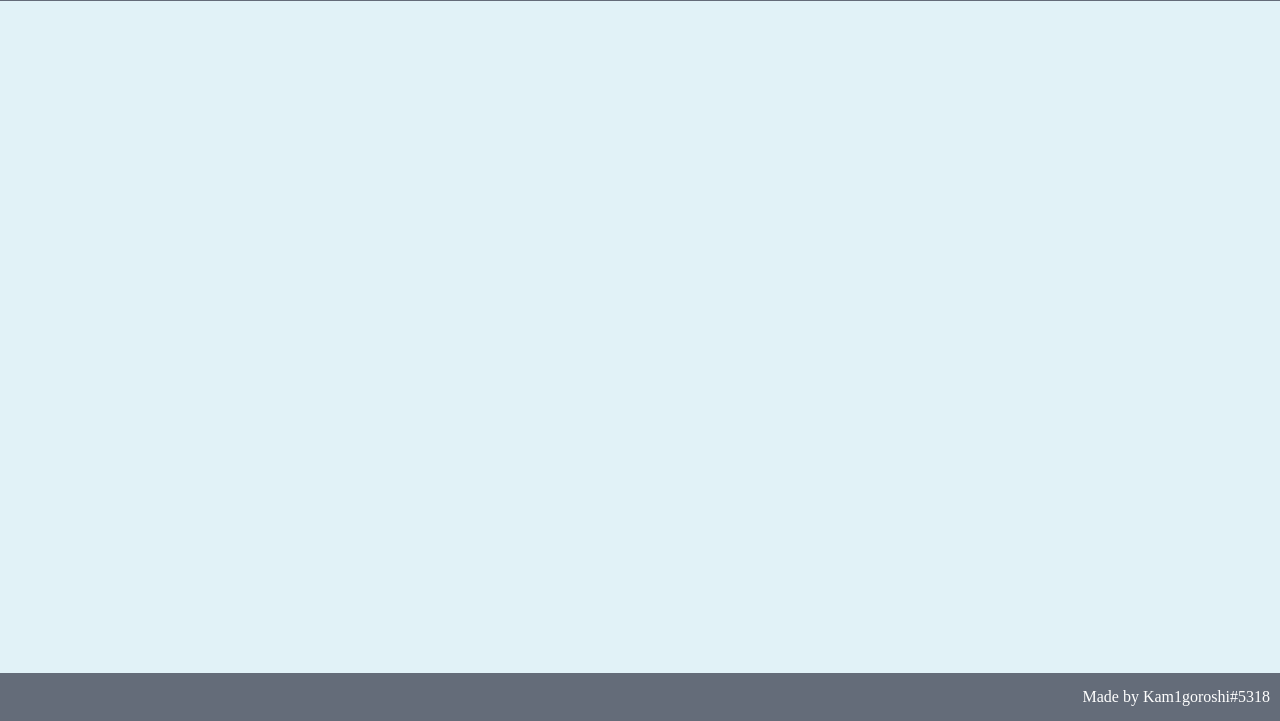
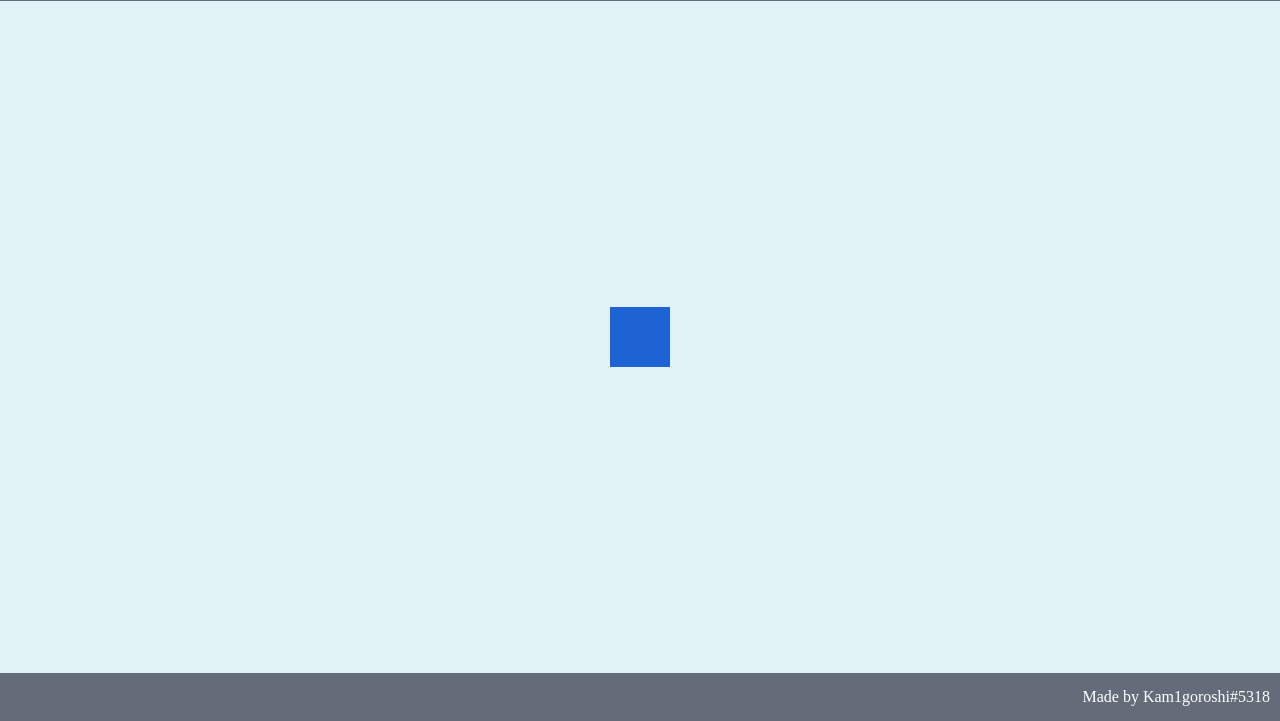
Before and after one commit to Kam1goroshi/odin-etch-a-sketch, a plain HTML site: page index.html in a window 1280 px wide. Shown: the part 79-800 px from the top of the page. Drawn offline with Linux system fonts and the light colour scheme.

Commit message:
Include reference of what a canvas should be
Created a temporary canvas in html and css in order to recreate it
correctly in javascript

```diff
--- a/index.html
+++ b/index.html
@@ -15,6 +15,32 @@
         <h1>Etch A Sketch</h1>
     </header>
     <main>
+        <div class="canvas">
+            <div class="row">
+                <div class="pixel"></div>
+                <div class="pixel"></div>
+                <div class="pixel"></div>
+                <div class="pixel"></div>
+            </div>
+            <div class="row">
+                <div class="pixel"></div>
+                <div class="pixel"></div>
+                <div class="pixel"></div>
+                <div class="pixel"></div>
+            </div>
+            <div class="row">
+                <div class="pixel"></div>
+                <div class="pixel"></div>
+                <div class="pixel"></div>
+                <div class="pixel"></div>
+            </div>
+            <div class="row">
+                <div class="pixel"></div>
+                <div class="pixel"></div>
+                <div class="pixel"></div>
+                <div class="pixel"></div>
+            </div>
+        </div>
     </main>
     <footer>
         Made by Kam1goroshi#5318
--- a/styles.css
+++ b/styles.css
@@ -10,6 +10,16 @@ body{
     display: flex;
     flex-direction: column;
     justify-content: space-between;
+}
+
+.row{
+    display: flex;
+    justify-content: center;
+}
+.pixel{
+    background-color: #1d63d4;
+    width: 15px;
+    height: 15px;
 }
 
 header, main, footer{
```
